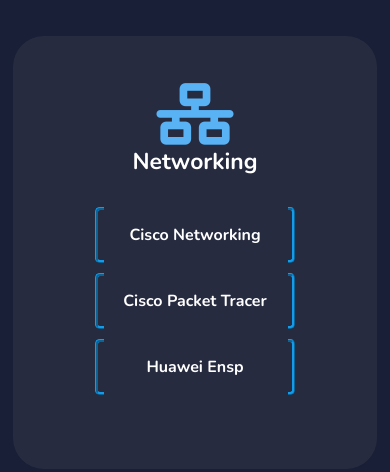
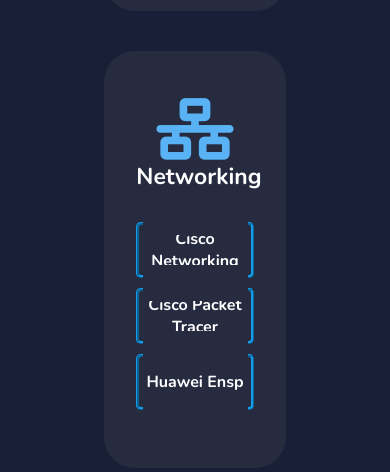
Before and after one commit to xanderjavier11/Der-Website, a plain HTML site: page index.html in a window 390 px wide. Shown: the part 3852-4324 px from the top of the page. Drawn offline with nearby package versions, Linux system fonts and the light colour scheme.

Commit message:
New size for skills

```diff
--- a/styles.css
+++ b/styles.css
@@ -295,17 +295,19 @@ span{
     flex-wrap: wrap;
     gap: 2rem;
     margin-top: 10px;
-
 }
 
 .skills-container .skills-box {
-    flex: 1 1 30rem;
+    width: 500px; /* Fixed width */
+    height: 360px; /* Fixed height (adjust as needed) */
     background: var(--snd-bg-color);
-    padding: 48px 32px 64px;
+    padding: 48px 32px;
     border-radius: 32px;
     text-align: center;
     border: .2rem solid var(--bg-color);
     transition: .5s ease;
+    max-width: 100%;
+
 }
 
 .skills-container .skills-box:hover {
@@ -638,7 +640,8 @@ transition: .5s ease;
 
   .skills-container .skills-box {
     flex: 1 1 100%;
-    margin-bottom: 20px; /* Adjust spacing between skills boxes */
+    margin-bottom: 20px;
+    width: 50%; /* Adjust spacing between skills boxes */
   }
 
   .skills-box {
```
